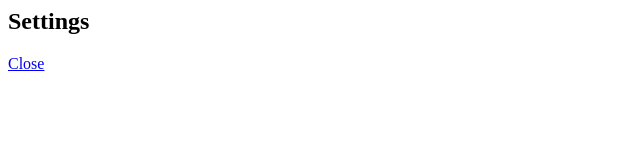
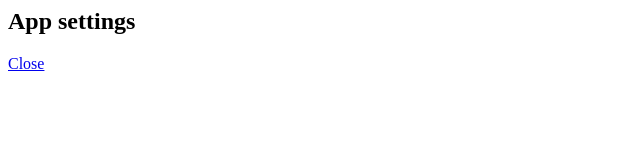
Before and after one commit to dfilskov/quarterweek, a plain HTML site: page index.html in a window 1280 px wide. Shown: the whole page, without its empty margins (0-640 px from the left). Drawn offline with Linux system fonts and the light colour scheme.

```diff
--- a/index.html
+++ b/index.html
@@ -3,7 +3,7 @@
 
   </head>
   <body>
-  <h2>Settings</h2>
+  <h2>App settings</h2>
   <p>
   <a href="#" onClick="javascript:location.href = 'pebblejs://close#success';">Close</a>
   </p>
```
